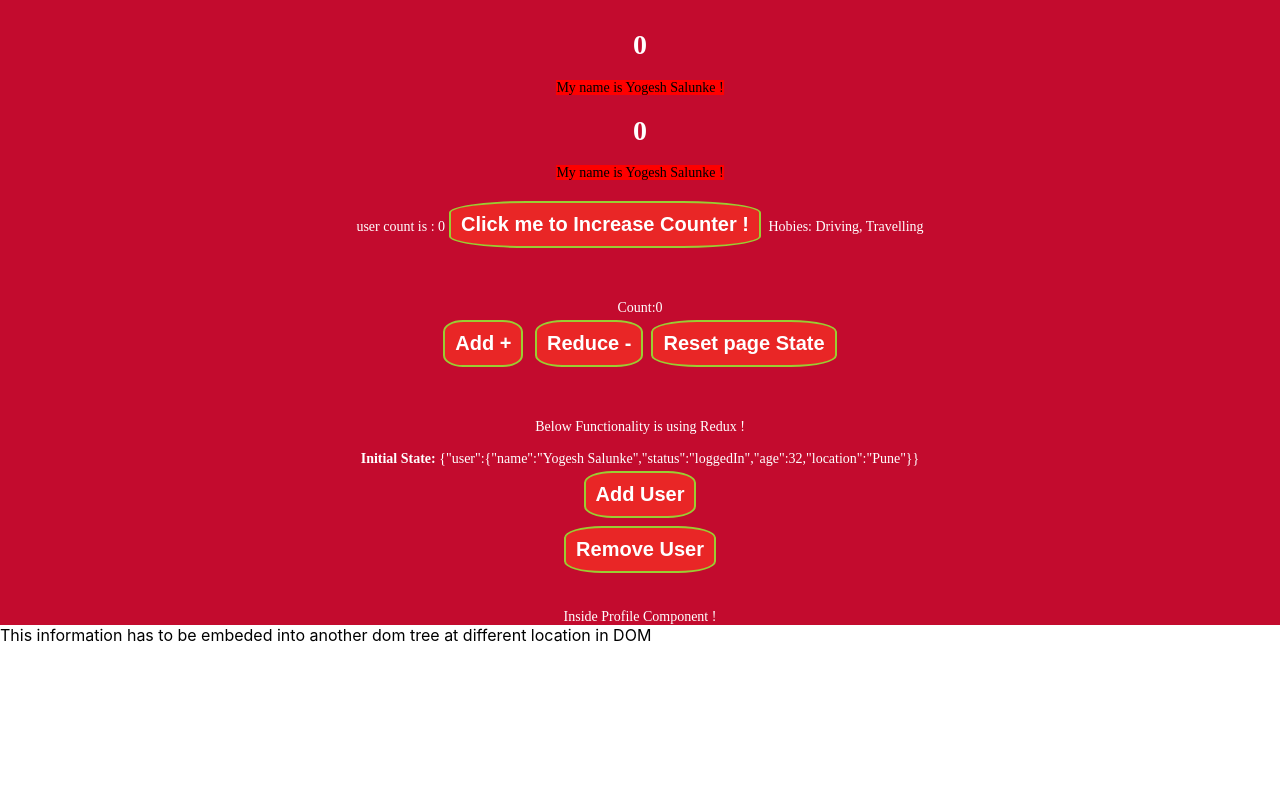
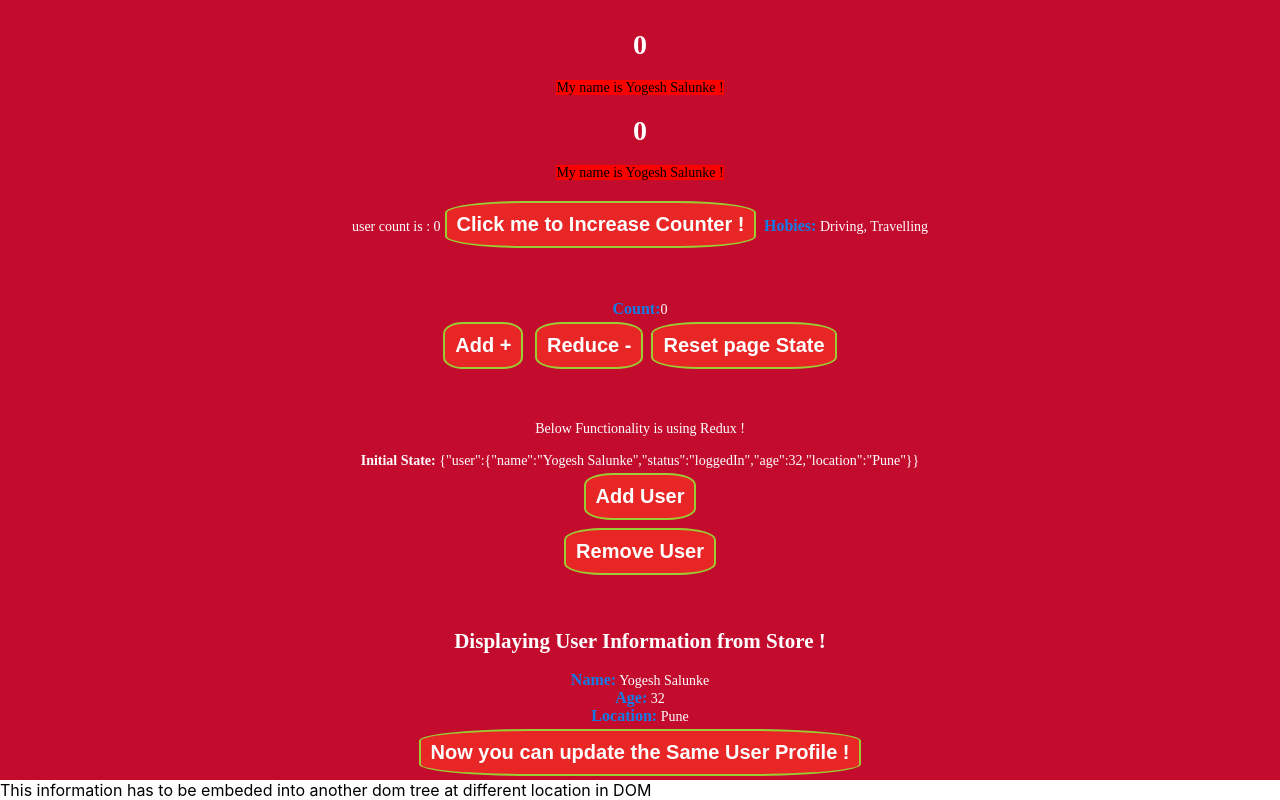
Before and after one commit to yogeshsalunke15/my-app-learning, a React (Create React App) app: page / in a window 1280 px wide. Shown: the part 1967-2767 px from the top of the page. Before the commit the page ends 2612 px from the top, so only its background shows below. Built offline with nearby package versions, Linux system fonts and the light colour scheme.

Commit message:
Added react-redux, connect funciton to read and write redux state  !

```diff
--- a/src/App.js
+++ b/src/App.js
@@ -6,7 +6,7 @@ import './App.scss';
 import MouseTracker from './Components/RenderProps/MouseTracker';
 import CustomHooks from './Components/Hooks/Hooks';
 import AddUsers from './app/Features/Users/addUsers';
-import ProfileInfo from './app/Features/Profile/Profile';
+import { ProfileContainer } from './app/Features/Profile/ProfileContainer';
 //lazy loading component
 const Events = lazy(() => import('./Components/Events/Events'));
 
@@ -87,7 +87,7 @@ function App() {
       </CustomPortal>
       <CustomHooks unsubscribingEffect={unsubscribingEffect} /> <br/><br/>
       <AddUsers /><br/><br/>
-      <ProfileInfo />
+      <ProfileContainer />
       </div>
      // </Profiler>
     );
--- a/src/App.scss
+++ b/src/App.scss
@@ -19,3 +19,9 @@
   }
 
 }
+
+label {
+  font-weight: bold;
+  color: #147ce7;
+  font-size: 16px;
+}
--- a/src/Components/Hooks/Hooks.js
+++ b/src/Components/Hooks/Hooks.js
@@ -36,7 +36,7 @@ const CustomHooks = (props) => {
      */
      useEffect(() => {
          document.title = `${user.name} at age ${user.age} from ${user.location} with count as ${count}`;
-     }, [count]);
+     }, [user, count]);
 
     // with unsubscription
      useEffect(() => {
@@ -51,7 +51,7 @@ const CustomHooks = (props) => {
             clearInterval(customInterval);
         }
 
-     }, []);
+     }, [props]);
 
     const updateCounter = () => {
         console.log(user);
--- a/src/app/Features/Profile/Profile.js
+++ b/src/app/Features/Profile/Profile.js
@@ -1,10 +1,32 @@
 
 import React from "react";
 
-function ProfileInfo() {
+function ProfileInfo(props) {
 
         return(
-            <div>Inside Profile Component !</div>
+            <div>
+                <h2>Displaying User Information from Store !</h2>
+                <div>
+                    <label>Name:</label> <span>{props.user.name}</span>
+                </div>
+                <div>
+                    <label>Age:</label> <span>{props.user.age}</span>
+                </div>
+                <div>
+                    <label>Location:</label> <span>{props.user.location}</span>
+                </div>
+                {props.user?.religion &&
+                    <div>
+                        <label>Religion:</label> <span>{props.user.religion}</span>
+                    </div>
+                }
+                {props.user?.education &&
+                    <div>
+                        <label>Education:</label> <span>{props.user.education}</span>
+                    </div>
+                }
+                <button onClick={props.updateUserInfo}> Now you can update the Same User Profile !</button>
+            </div>
         )
 }
 
--- /dev/null
+++ b/src/app/Features/Profile/ProfileContainer.js
@@ -0,0 +1,23 @@
+import { connect } from 'react-redux';
+
+import ProfileInfo from './Profile';
+import { updateUser } from '../Users/userSlice';
+
+const mapStateToProps = state => {
+    return state.users;
+  };
+
+  const mapDispatchToProps = dispatch => {
+    const newUser = {
+      name: 'Rajiv Shrivastava',
+      age: 53,
+      location: 'UP, India',
+      religion: 'Sanatak Dharma',
+      education: 'Ayurved / Constitution Expert who educated the people of India to fight against corruption !'
+    };
+    return {
+      updateUserInfo: () => dispatch(updateUser(newUser))
+    }
+  }
+
+  export const ProfileContainer = connect(mapStateToProps, mapDispatchToProps)(ProfileInfo);
--- a/src/app/Features/Users/userSlice.js
+++ b/src/app/Features/Users/userSlice.js
@@ -18,10 +18,7 @@ export const userSlice = createSlice({
     },
     updateUser: (state, action) => {
         return {...state, user: action.payload };
-    },
-    incrementByAmount: (state, action) => {
-      state.value += action.payload;
-    },
+    }
   }
 });
 
```
